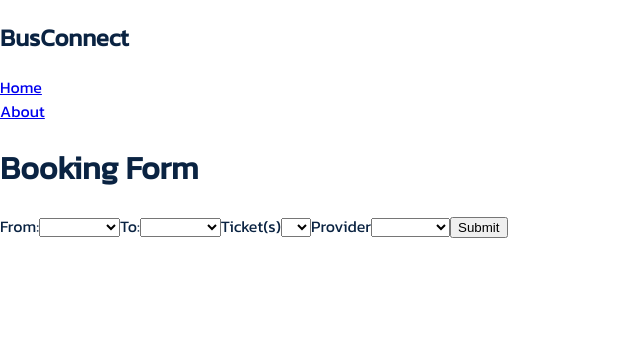
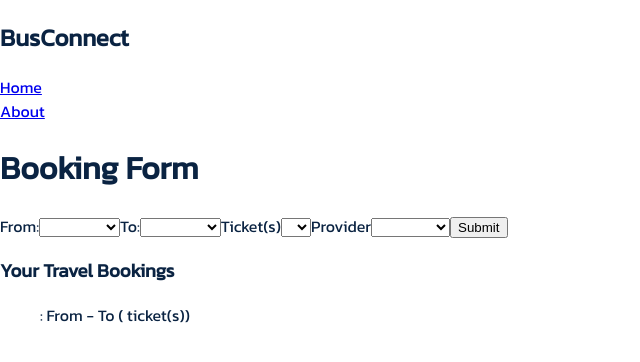
Before and after one commit to Onan-Thairu/busConnect, a React (Create React App) app: page /booking-form in a window 1280 px wide. Shown: the top 362 px of the page, without its empty margins (0-640 px from the left). Built offline with nearby package versions, Linux system fonts and the light colour scheme.

Commit message:
Add booking detail component.

```diff
--- /dev/null
+++ b/src/components/BookingDetail.js
@@ -0,0 +1,13 @@
+import React from "react";
+
+function BookingDetail({ bookings }) {
+    return (
+      <>
+        <ul>
+          <span>{ bookings.provider}: From { bookings.from} - To { bookings.to} ({bookings.tickets} ticket(s))</span>
+        </ul>
+      </>
+    )
+}
+
+export default BookingDetail
--- a/src/components/BookingForm.js
+++ b/src/components/BookingForm.js
@@ -1,4 +1,5 @@
 import React, { useState } from "react";
+import BookingDetail from "./BookingDetail";
 
 function BookingForm() {
     const [formData, setFormData] = useState({
@@ -17,7 +18,6 @@ function BookingForm() {
 
     function handleSubmit(e) {
         e.preventDefault()
-        console.log(formData)
         fetch(`https://busconnectserver.herokuapp.com/bookings`, {
           method: "POST",
           headers: {
@@ -25,7 +25,6 @@ function BookingForm() {
           },
           body: JSON.stringify(formData)
         })
-
     }
 
     return (
@@ -68,6 +67,8 @@ function BookingForm() {
                 </select>
                 <input type="submit" />
             </form>
+            <h3>Your Travel Bookings</h3>
+            <BookingDetail bookings={ formData } />
         </div>
     )
 }
```
